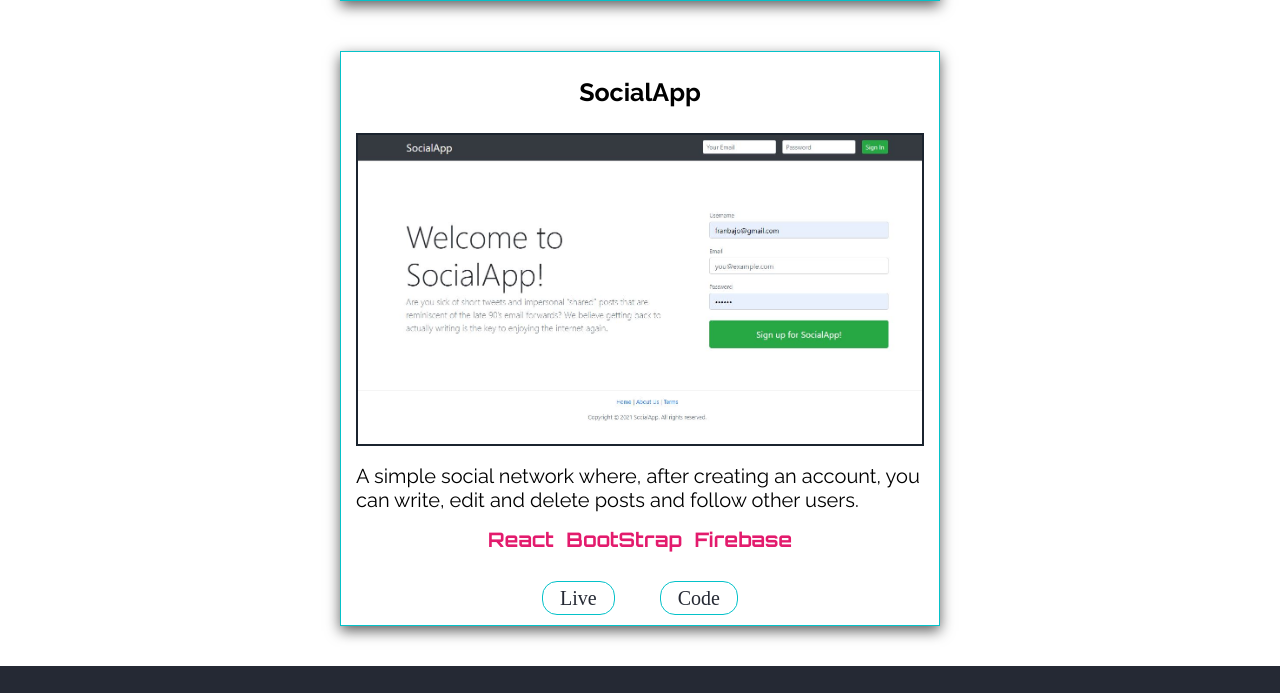
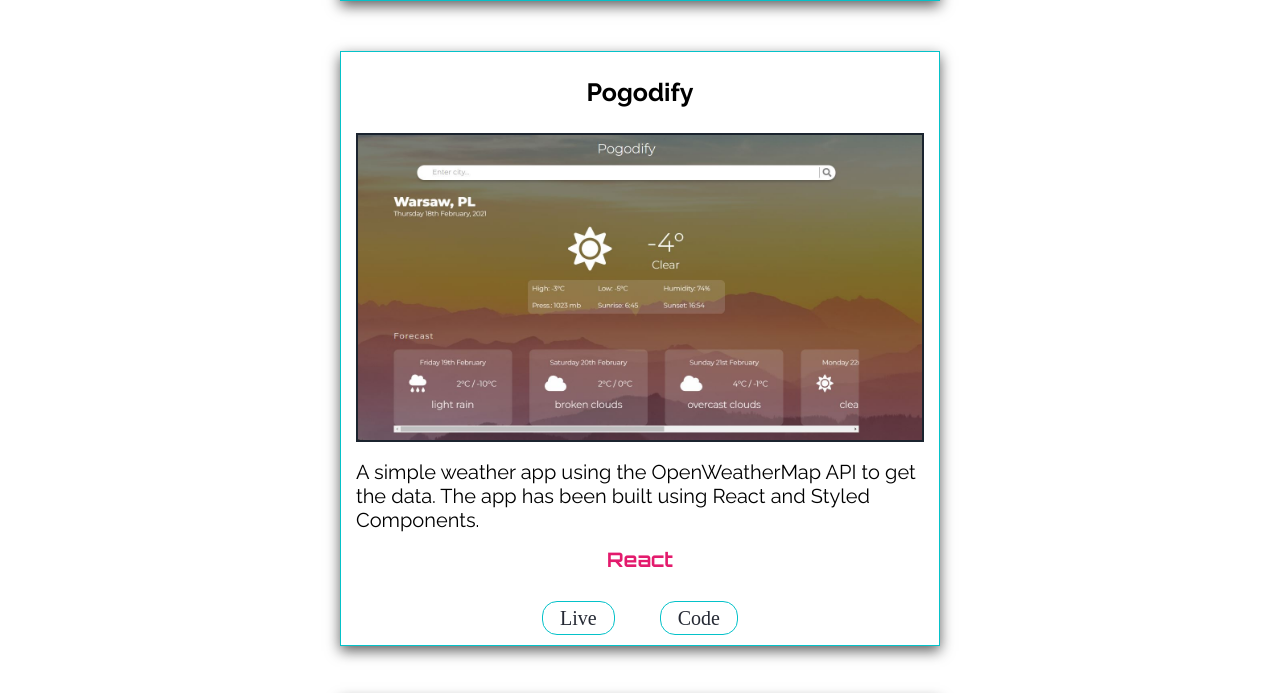
Before and after one commit to tateccf/portfolio, a website: page index.html in a window 1280 px wide. Shown: the part 2829-3522 px from the top of the page. Drawn offline with Linux system fonts and the light colour scheme.

Commit message:
Added new project in the portfolio

```diff
--- a/index.html
+++ b/index.html
@@ -198,6 +198,18 @@
             </div>
           </div>
           <div class="portfolio__card">
+            <div class="portfolio__card-title">Pogodify</div>
+            <img src="./img/pogodify.jpg" alt="Personal webpage" class="portfolio__card-image">
+            <div class="portfolio__card-description"><p>A simple weather app using the OpenWeatherMap API to get the data. The app has been built using React and Styled Components. </p></div>
+            <div class="portfolio__card-languages">
+              <span>React</span>
+            </div>
+            <div class="portfolio__card-links">
+              <a href="https://pogodify.netlify.app/" target="_blank">Live</a>
+              <a href="https://github.com/tateccf/pogodify" target="_blank">Code</a>
+            </div>
+          </div>
+          <div class="portfolio__card">
             <div class="portfolio__card-title">SocialApp</div>
             <img src="./img/socialapp.JPG" alt="Personal webpage" class="portfolio__card-image">
             <div class="portfolio__card-description"><p>A simple social network where, after creating an account, you can write, edit and delete posts and follow other users.</p></div>
```
Also changed, not shown: img/img/franbajo.jpg (deleted), img/pogodify.jpg (added).
